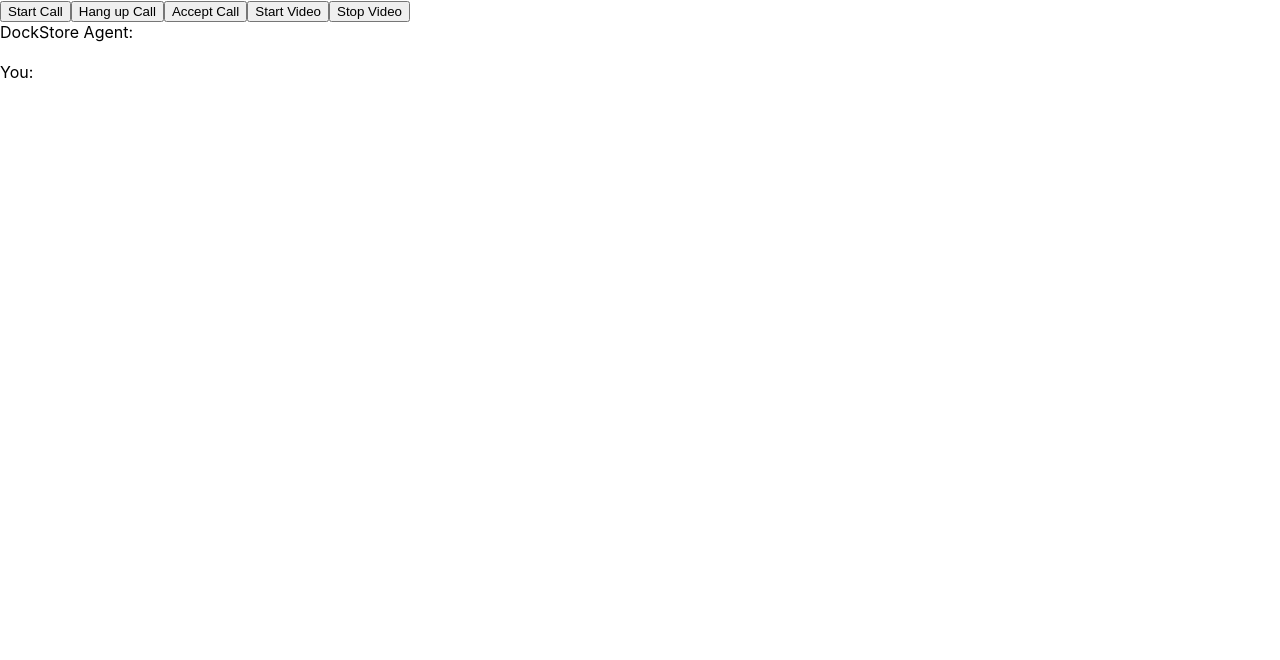
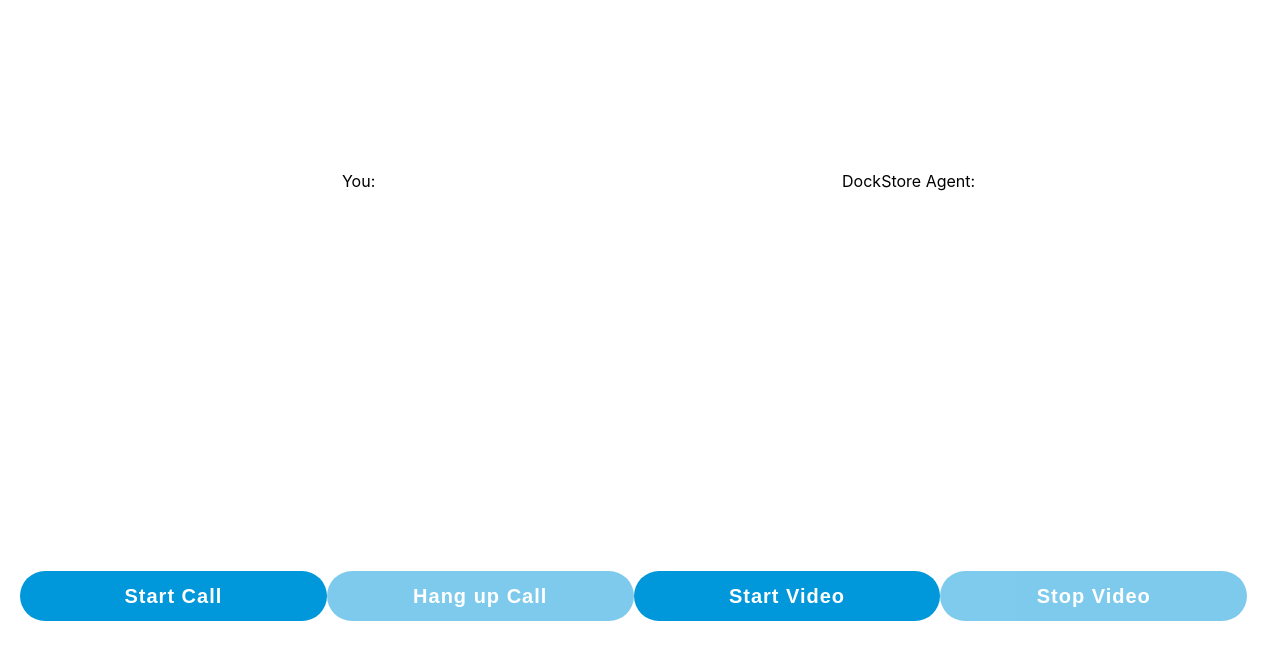
Before and after one commit to BiekeSurfOrg/teams-integration, a React (Create React App) app: page / in a window 1280 px wide. Shown: the top 660 px of the page. Built offline with nearby package versions, Linux system fonts and the light colour scheme; no server answers.

Commit message:
styling and logic adjustments

```diff
--- a/src/App.css
+++ b/src/App.css
@@ -17,3 +17,30 @@
   border-radius: 30px;
   height: 50px;
 }
+
+.video-container {
+  width: 500px;
+  height: 300px;
+}
+
+.buttons {
+  margin-top: 100px;
+  display: flex;
+  justify-content: space-between;
+}
+
+.main-content {
+  display: flex;
+  flex-direction: column;
+  align-items: center;
+}
+
+.video-container-holder {
+  display: flex;
+  gap: 50px;
+}
+
+.button-dissabled {
+  opacity: 50%;
+  pointer-events: none;
+}
--- a/src/App.js
+++ b/src/App.js
@@ -34,8 +34,8 @@ function App() {
     ))
   }
 
-
-  const [streamHidden, setStreamHidden] = useState(false);
+  const [isCallActive, setCallActive] = useState(false);
+  const [isCameraEnabled, setEnableCamera] = useState(false);
 
   useEffect(() => {
     remoteVideosGallery = document.getElementById('remoteVideosGallery');
@@ -72,7 +72,8 @@ function App() {
     try {
       const localVideoStream = await createLocalVideoStream();
       console.log(localVideoStream);
-
+      setCallActive(true)
+      setEnableCamera(true)
       const videoOptions = localVideoStream ? { localVideoStreams: [localVideoStream] } : undefined;
       call = callAgent.startCall([{ communicationUserId: USER_CALLE_ID }], { videoOptions });
       // Subscribe to the call's properties and events.
@@ -242,9 +243,20 @@ function App() {
   }
 
 
-  const stopVideo = async () => {
+  const stopVideoInCall = async () => {
     try {
       await call.stopVideo(localVideoStream);
+      setEnableCamera(false)
+    } catch (error) {
+      console.error(error);
+    }
+  }
+
+  const startVideoInCall = async () => {
+    try {
+      const localVideoStream = await createLocalVideoStream();
+      await call.startVideo(localVideoStream);
+      setEnableCamera(true)
     } catch (error) {
       console.error(error);
     }
@@ -267,7 +279,6 @@ function App() {
     try {
       localVideoStreamRenderer = new VideoStreamRenderer(localVideoStream);
       const view = await localVideoStreamRenderer.createView();
-      setStreamHidden(false)
       localVideoContainer.appendChild(view.target);
     } catch (error) {
       console.error(error);
@@ -280,27 +291,34 @@ function App() {
   const removeLocalVideoStream = async () => {
     try {
       localVideoStreamRenderer.dispose();
-      setStreamHidden(true)
     } catch (error) {
       console.error(error);
     }
   }
 
   const hangUpVideoCall = async () => {
-    await call.hangUp()
+    await call.hangUp();
+    setCallActive(false)
   }
 
   return (
-    <div>
-      <button id="start-call-button" type="button" onClick={() => startVideoCall()}>Start Call</button>
-      <button id="hangup-call-button" type="button" onClick={() => hangUpVideoCall()} >Hang up Call</button>
-      <button id="accept-call-button" type="button" >Accept Call</button>
-      <button id="start-video-button" type="button">Start Video</button>
-      <button id="stop-video-button" type="button">Stop Video</button>
+    <div className='main-content'>
+      <div className='video-container-holder'>
+        <div className='video-container'>
+          <div id="localVideoContainer" >You:</div>
+        </div>
+        <div className='video-container'>
+          <div id="remoteVideosGallery" >DockStore Agent:</div>
+        </div>
+      </div>
+      <div className='buttons'>
+        <button className={isCallActive ? 'kbc-style-button button-dissabled' : 'kbc-style-button'} id="start-call-button" type="button" onClick={() => startVideoCall()}>Start Call</button>
+        <button className={!isCallActive ? 'kbc-style-button button-dissabled' : 'kbc-style-button'} id="hangup-call-button" type="button" onClick={() => hangUpVideoCall()} >Hang up Call</button>
+        {/* <button id="accept-call-button" type="button" >Accept Call</button> */}
+        <button className={isCameraEnabled ? 'kbc-style-button button-dissabled' : 'kbc-style-button'} id="start-video-button" type="button" onClick={() => startVideoInCall()}>Start Video</button>
+        <button className={!isCameraEnabled ? 'kbc-style-button button-dissabled' : 'kbc-style-button'} type="button" onClick={() => stopVideoInCall()}>Stop Video</button>
+      </div>
 
-      <div id="remoteVideosGallery" >DockStore Agent:</div>
-      <br />
-      <div id="localVideoContainer" >You:</div>
       <script src="./main.js"></script>
     </div>
   );
--- a/src/index.js
+++ b/src/index.js
@@ -6,7 +6,9 @@ import reportWebVitals from './reportWebVitals';
 
 const root = ReactDOM.createRoot(document.getElementById('root'));
 root.render(
-    <App />
+    <div className='App'>
+        <App />
+    </div>
 );
 
 // If you want to start measuring performance in your app, pass a function
```
